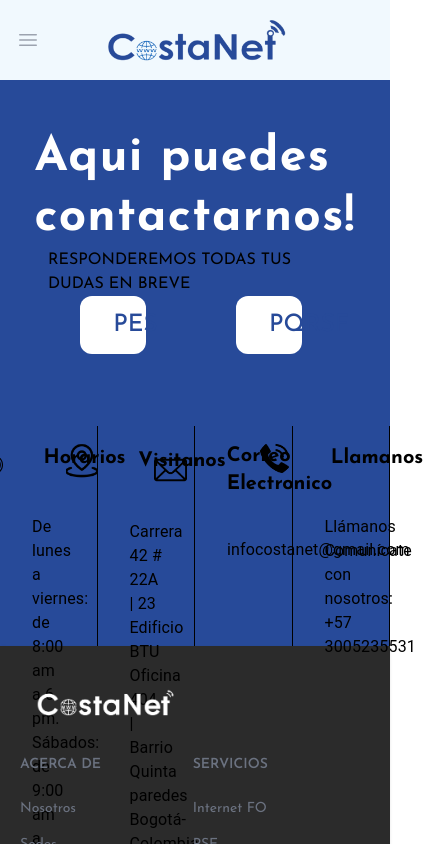
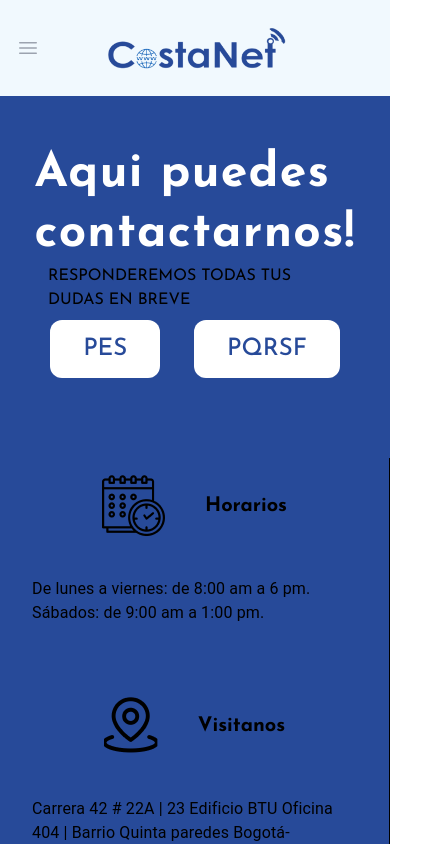
Before and after one commit to labs-company/costanet, a Next.js app: page /contacto in a window 390 px wide. Shown: the top 844 px of the page, 423 px wide, since content can reach past the window. Built offline with nearby package versions, Linux system fonts and the light colour scheme.

Commit message:
fix: Contacto responsive

```diff
--- a/app/contacto/page.tsx
+++ b/app/contacto/page.tsx
@@ -33,20 +33,20 @@ export default function PageContacto() {
               width: "100%",
             }}
           >
-            <div className="w-full flex justify-center">
-              <button className="rounded-xl border border-transparent bg-white px-8 py-3 text-center font-medium text-letter text-2xl w-1/3">
+            <div className="w-full flex justify-center p-2">
+              <button className="rounded-xl border border-transparent bg-white px-8 py-3 text-center font-medium text-letter text-2xl md:w-80">
                 PES
               </button>
             </div>
-            <div className="w-full flex justify-center">
-              <button className="rounded-xl border border-transparent bg-white px-8 py-3 text-center font-medium text-letter text-2xl w-1/3">
+            <div className="w-full flex justify-center p-2">
+              <button className="rounded-xl border border-transparent bg-white px-8 py-3 text-center font-medium text-letter text-2xl md:w-80">
                 PQRSF
               </button>
             </div>
           </div>
         </div>
         <Grid container sx={{ paddingTop: "1.5rem" }}>
-          <Grid xs={3}>
+          <Grid xs={12} sm={6} md={3}>
             <Box
               sx={{
                 height: 220,
@@ -66,7 +66,7 @@ export default function PageContacto() {
               </Container>
             </Box>
           </Grid>
-          <Grid xs={3}>
+          <Grid xs={12} sm={6} md={3}>
             <Box
               sx={{
                 height: 220,
@@ -87,7 +87,7 @@ export default function PageContacto() {
               </Container>
             </Box>
           </Grid>
-          <Grid xs={3}>
+          <Grid xs={12} sm={6} md={3}>
             <Box
               sx={{
                 height: 220,
@@ -104,7 +104,7 @@ export default function PageContacto() {
               </Container>
             </Box>
           </Grid>
-          <Grid xs={3}>
+          <Grid xs={12} sm={6} md={3}>
             <Box
               sx={{
                 height: 220,
--- a/app/test-de-velocidad/page.tsx
+++ b/app/test-de-velocidad/page.tsx
@@ -6,7 +6,9 @@ export default function TestDeVelocidad() {
     <section className="flex flex-col justify-center items-center p-8">
       <div className="bg-white p-5">
         <div className="flex flex-col justify-center items-center text-justify gap-2">
-          <h2 className="text-5xl font-bold text-letter">TEST DE VELOCIDAD</h2>
+          <h2 className="sm:text-5xl font-bold text-letter text-lg">
+            TEST DE VELOCIDAD
+          </h2>
           <p>Examina la velocidad de tu red</p>
           <p>
             Realiza la medición de tus servicios de internet, desde tu celular,
--- a/components/Navbar.tsx
+++ b/components/Navbar.tsx
@@ -43,7 +43,7 @@ export default function Navbar() {
                   )}
                 </Disclosure.Button>
               </div>
-              <div className="flex flex-1 items-center justify-center sm:items-center sm:justify-between sm:flex-col lg:flex-row">
+              <div className="flex flex-1 items-center justify-center sm:items-center sm:justify-between sm:flex-col lg:flex-row p-2">
                 <div className="flex flex-shrink-0 items-center p-4">
                   <Link href="/">
                     <Image
@@ -71,7 +71,7 @@ export default function Navbar() {
                           item.name === currentNavItem?.name
                             ? "bg-letter text-white"
                             : "text-letter hover:bg-letter hover:text-white",
-                          "rounded-md px-3 py-1 text-center text-sm font-medium flex items-center"
+                          "rounded-md md:px-3 md:py-2 px-2 py-1 text-center mx-0 text-sm font-medium flex items-center"
                         )}
                         aria-current={
                           item.name === currentNavItem?.name
```
Also changed, not shown: 1 other file (tests, documents, lock files or other folders).
